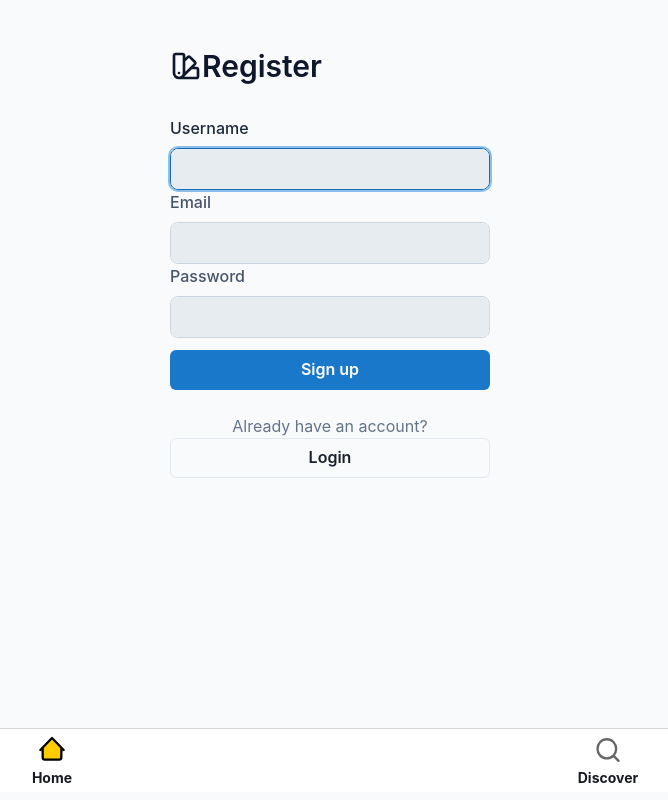
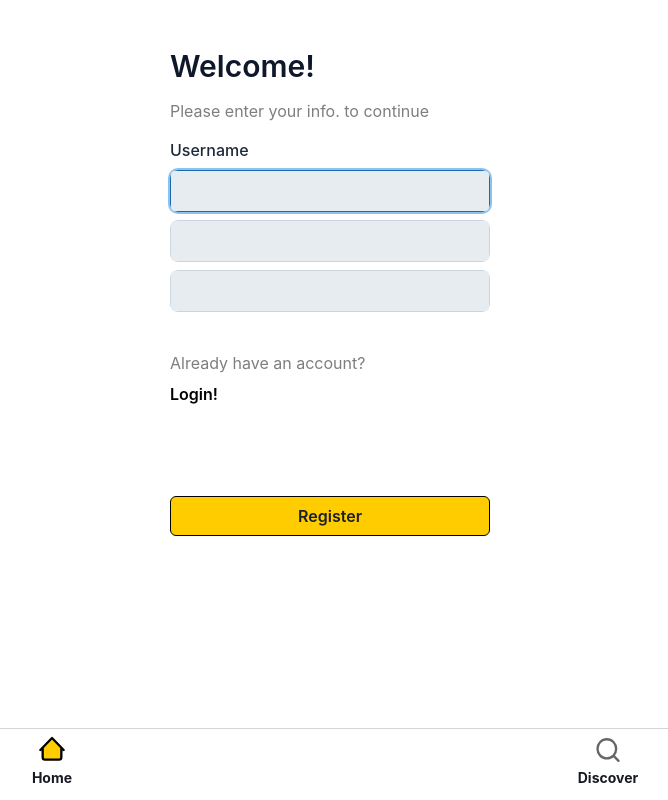
Before and after one commit to reiver/littleape, a Next.js app: page /auth/register in a window 1280 px wide. Shown: the whole page, without its empty margins (310-978 px from the left). Built offline with nearby package versions, Linux system fonts and the light colour scheme; no server answers; what ohmyfetch would draw is missing.

Commit message:
login and register page new styles added.

```diff
--- a/components/Input/index.tsx
+++ b/components/Input/index.tsx
@@ -6,7 +6,7 @@ import {
   InputGroup,
   InputLeftAddon,
   InputProps as ChakraInputProps,
-  TextareaProps,
+  TextareaProps
 } from "@chakra-ui/react";
 import { forwardRef, ForwardRefRenderFunction, ReactNode } from "react";
 import { FieldError, FieldErrorsImpl, Merge } from "react-hook-form";
@@ -20,19 +20,11 @@ export type InputProps = ChakraInputProps &
     error?: Merge<FieldError, FieldErrorsImpl<{}>>;
   };
 
-const InputComponent: ForwardRefRenderFunction<HTMLInputElement, InputProps> = (
-  props,
-  ref
-) => {
+const InputComponent: ForwardRefRenderFunction<HTMLInputElement, InputProps> = (props, ref) => {
   const { error, textarea, leftAddon, ...rest } = props;
   const isInvalid = !!error;
   return (
-    <FormControl
-      isInvalid={isInvalid}
-      role="group"
-      display="flex"
-      flexDirection="column"
-    >
+    <FormControl isInvalid={isInvalid} role="group" display="flex" flexDirection="column">
       {props.name.length > 0 && (
         <FormLabel
           textTransform="capitalize"
@@ -50,7 +42,7 @@ const InputComponent: ForwardRefRenderFunction<HTMLInputElement, InputProps> = (
             textColor: "red.400 !important",
           }}
         >
-          {props.label || props.name}
+          {props.label}
         </FormLabel>
       )}
       <InputGroup
@@ -84,14 +76,10 @@ const InputComponent: ForwardRefRenderFunction<HTMLInputElement, InputProps> = (
             }
           : {})}
       >
-        {leftAddon && (
-          <InputLeftAddon _dark={{ bg: "dark.600" }}>
-            {leftAddon}
-          </InputLeftAddon>
-        )}
+        {leftAddon && <InputLeftAddon _dark={{ bg: "dark.600" }}>{leftAddon}</InputLeftAddon>}
         <ChakraInput
           as={textarea ? "textarea" : "input"}
-          rounded="lg"
+          borderRadius='4px'
           bg="light.200"
           px="4"
           py="2"
@@ -121,9 +109,7 @@ const InputComponent: ForwardRefRenderFunction<HTMLInputElement, InputProps> = (
         />
       </InputGroup>
 
-      {error && (
-        <FormErrorMessage fontSize="sm">{error.message}</FormErrorMessage>
-      )}
+      {error && <FormErrorMessage fontSize="sm">{error.message}</FormErrorMessage>}
     </FormControl>
   );
 };
--- a/components/UserAvatar/index.tsx
+++ b/components/UserAvatar/index.tsx
@@ -27,8 +27,7 @@ export const UserAvatar: FC<UserAvatarType> = ({
     };
     fr.readAsDataURL(file);
   }
-
-  const avatar = <Avatar name={name} src={src} {...props} />;
+  const avatar = <Avatar name={name} src={src ? src : '/PlaceHolder.svg'} {...props} />;
   if (!link || !username) return avatar;
   return (
     <Link href={`/u/${username}`}>
--- a/layouts/Main.tsx
+++ b/layouts/Main.tsx
@@ -9,7 +9,7 @@ export const MainLayout: FC<PropsWithChildren<BoxProps>> = (props) => {
     <Box
       {...rest}
       p={0}
-      bg="slate.50"
+      bg="white"
       textColor="gray.900"
       _dark={{
         bg: "dark.700",
--- a/pages/auth/register/index.tsx
+++ b/pages/auth/register/index.tsx
@@ -8,19 +8,17 @@ import {
   PinInputField,
   Text,
   useToast,
-  VStack,
+  VStack
 } from "@chakra-ui/react";
 import { Alert } from "components/Alert";
 import { Button } from "components/Button";
 import { Form } from "components/Form";
 import { Input } from "components/Input";
-import { Logo } from "components/Logo";
 import { API_SIGN_UP, API_VERIFY_SIGN_UP } from "constants/API";
 import { useForm } from "hooks/useForm";
 import { MainLayout } from "layouts/Main";
 import { authProps, withAuth } from "lib/withAuth";
 import Head from "next/head";
-import Link from "next/link";
 import { useRouter } from "next/router";
 import { FC, FormEvent, useState } from "react";
 import { useAuthStore } from "store";
@@ -46,11 +44,7 @@ const RegistrationForm: FC<{
   const [error, setError] = useState(null);
   const { register, errors, getValues, post, loading } = useForm<{
     code: string;
-  }>(
-    API_SIGN_UP,
-    { email: "", password: "", username: "" },
-    registrationSchema
-  );
+  }>(API_SIGN_UP, { email: "", password: "", username: "" }, registrationSchema);
   const signUp = (e: FormEvent<HTMLFormElement>) => {
     post(e)
       .then(({ code }) => {
@@ -63,44 +57,100 @@ const RegistrationForm: FC<{
   };
   return (
     <>
-      <Form
-        onSubmit={signUp}
+      <Box
         display="flex"
+        experimental_spaceX={"2"}
+        textColor="slate.900"
+        _dark={{
+          textColor: "slate.200",
+        }}
         flexDirection="column"
-        experimental_spaceY={4}
       >
-        <Input
-          autoFocus
-          {...register("username")}
-          error={errors.username}
-          label="Username"
-        />
+        {/* <Logo maxW="8" strokeWidth={2} /> */}
+        <Heading
+          as="h1"
+          display="block"
+          textAlign="left"
+          fontSize="3xl"
+          fontWeight="semibold"
+        >
+        Welcome!
+        </Heading>
+        <Text
+          margin="15px 0 !important"
+          color="#7E7E7E"
+        >
+          Please enter your info. to continue
+        </Text>
+      </Box>
+      <Form onSubmit={signUp} display="flex" flexDirection="column" experimental_spaceY={4}>
+
+        <Input autoFocus {...register("username")} error={errors.username} label="Username" />
         <Input {...register("email")} error={errors.email} />
-        <Input
-          type="password"
-          {...register("password")}
-          error={errors.password}
-        />
+        <Input type="password" {...register("password")} error={errors.password} />
+
+        {/* <Input autoFocus type="text" placeholder="Nickname" {...register("nickname")} error={errors.email} />
+        <Input type="text" placeholder="User name" {...register("username")} error={errors.email} />
+        <Input type="text" placeholder="email" {...register("email")} error={errors.email} /> */}
         {error && (
           <Alert status="error">
             <AlertIcon />
             {error}
           </Alert>
         )}
-        <Box>
+        <Box
+          mt="6"
+          display="flex"
+          flexDirection="column"
+          experimental_spaceY="4"
+          textAlign="center"
+          color="slate.500"
+          _dark={{ color: "slate.400" }}
+        >
+          <Text
+            margin="0 !important"
+            color="#7E7E7E"
+            textAlign="left"
+            width="100%"
+            marginTop="15px !important"
+          >
+            Already have an account?
+          </Text>
+          <Heading
+            as="h3"
+            display="block"
+            textAlign="left"
+            fontSize="1xl"
+            fontWeight="semibold"
+            color="black"
+            marginTop="10px !important"
+          >
+            Login!
+          </Heading>
+        </Box>
+        <Box
+          marginTop="80px !important"
+        >
           <Button
-            primary
+            backgroundColor="#FFCC00"
             w="full"
             type="submit"
+            mt={error ? 0 : 3}
             isLoading={loading}
-            mt={error ? 0 : 3}
+            border="1px solid black"
+            borderColor="black"
           >
+            Register
+          </Button>
+        </Box>
+        {/* <Box>
+          <Button primary w="full" type="submit" isLoading={loading} mt={error ? 0 : 3}>
             Sign up
           </Button>
-        </Box>
+        </Box> */}
       </Form>
 
-      <Box
+      {/* <Box
         mt="6"
         display="flex"
         flexDirection="column"
@@ -113,7 +163,7 @@ const RegistrationForm: FC<{
         <Link href="/auth/login">
           <Button className="block w-full">Login</Button>
         </Link>
-      </Box>
+      </Box> */}
     </>
   );
 };
@@ -162,29 +212,52 @@ const VerifyRegistration: FC<{
 
   return (
     <>
-      <Form onSubmit={verify}>
+      <Form
+        onSubmit={verify}
+        marginTop="185px"
+      >
         <VStack experimental_spaceY={5}>
-          <Text w="full" textAlign="left" _dark={{ color: "gray.400" }}>
+          <Box
+            display="flex"
+            experimental_spaceX={"2"}
+            textColor="slate.900"
+            _dark={{
+              textColor: "slate.200",
+            }}
+            flexDirection="column"
+            width="100%"
+          >
+            {/* <Logo maxW="8" strokeWidth={2} /> */}
+            <Heading
+              as="h1"
+              display="block"
+              textAlign="left"
+              fontSize="3xl"
+              fontWeight="semibold"
+            >
+            Welcome!
+            </Heading>
+            <Text
+              margin="15px 0 !important"
+              color="#7E7E7E"
+            >
+              We’ve just sent a code to your email!
+            </Text>
+          </Box>
+          {/* <Text w="full" textAlign="left" _dark={{ color: "gray.400" }}>
             Enter the code we just sent you on your email address.
-          </Text>
+          </Text> */}
           <FormControl isInvalid={!!errors.code}>
             <Box display="flex" justifyContent="space-between" w="full">
-              <PinInput
-                autoFocus
-                onChange={(code) => setValue("code", code)}
-                otp
-                size="lg"
-              >
-                <PinInputField {...pinInputProps} />
-                <PinInputField {...pinInputProps} />
-                <PinInputField {...pinInputProps} />
-                <PinInputField {...pinInputProps} />
-                <PinInputField {...pinInputProps} />
-                <PinInputField {...pinInputProps} />
+              <PinInput autoFocus onChange={(code) => setValue("code", code)} otp size="lg" placeholder='✕'>
+                <PinInputField backgroundColor="white" {...pinInputProps} />
+                <PinInputField backgroundColor="white" {...pinInputProps} />
+                <PinInputField backgroundColor="white" {...pinInputProps} />
+                <PinInputField backgroundColor="white" {...pinInputProps} />
+                <PinInputField backgroundColor="white" {...pinInputProps} />
+                <PinInputField backgroundColor="white" {...pinInputProps} />
               </PinInput>
-              {!!errors.code && (
-                <FormErrorMessage>{errors.code.message}</FormErrorMessage>
-              )}
+              {!!errors.code && <FormErrorMessage>{errors.code.message}</FormErrorMessage>}
             </Box>
           </FormControl>
           {error && (
@@ -193,18 +266,21 @@ const VerifyRegistration: FC<{
               {error}
             </Alert>
           )}
+        </VStack>
         <Button
           isLoading={loading}
-            primary
+          backgroundColor="#FFCC00"
           w="full"
           type="submit"
           mt={error ? 0 : 3}
+          marginTop="175px"
+          border="1px solid black"
+          borderColor="black"
         >
-            Verify
+          Register
         </Button>
-        </VStack>
       </Form>
-      <Box
+      {/* <Box
         mt="6"
         display="flex"
         flexDirection="column"
@@ -217,7 +293,7 @@ const VerifyRegistration: FC<{
         <Button onClick={backToRegistration} className="block w-full">
           Registration
         </Button>
-      </Box>
+      </Box> */}
     </>
   );
 };
@@ -243,34 +319,11 @@ const Register: FC = () => {
         <title>Greatape | Register</title>
       </Head>
       <Box mx="auto" mt="10" w="full" maxW={"xs"}>
-        <Box
-          display="flex"
-          alignItems="center"
-          experimental_spaceX={"2"}
-          textColor="slate.900"
-          _dark={{
-            textColor: "slate.200",
-          }}
-        >
-          <Logo maxW="8" strokeWidth={2} />
-          <Heading
-            as="h1"
-            display="block"
-            textAlign="center"
-            fontSize="3xl"
-            fontWeight="semibold"
-          >
-            Register
-          </Heading>
-        </Box>
         <Box mt="8">
           {!email ? (
             <RegistrationForm onRegister={onRegister} />
           ) : (
-            <VerifyRegistration
-              email={email}
-              backToRegistration={backToRegistration}
-            />
+            <VerifyRegistration email={email} backToRegistration={backToRegistration} />
           )}
         </Box>
       </Box>
```
Also changed, not shown: components/Footer/index.tsx (+8 -14 lines), components/Navbar/index.tsx (+37 -42 lines), pages/auth/login/index.tsx (+56 -17 lines), pages/index.tsx (+14 -11 lines), public/GreatApeLogo.svg (added), public/PlaceHolder.svg (added). Lines whose indentation alone changed are shown as unchanged.
